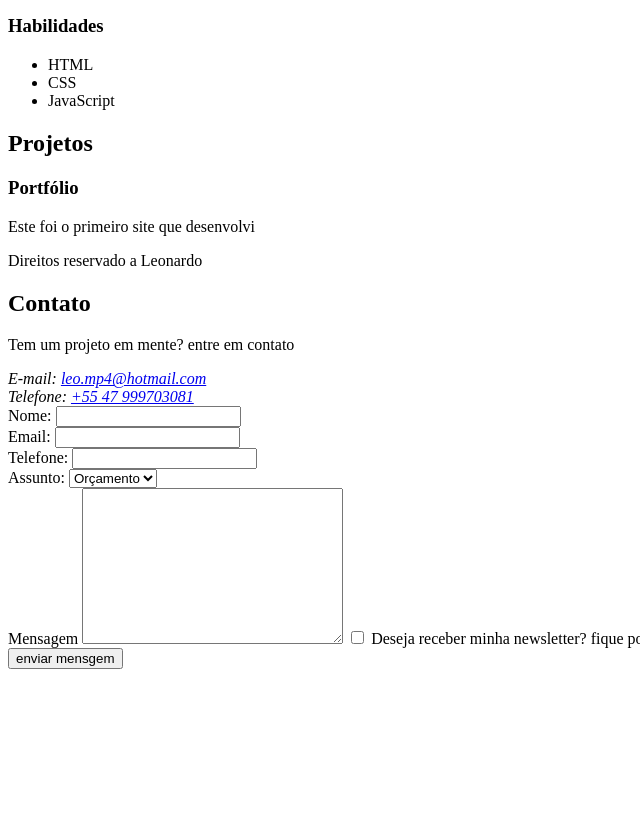
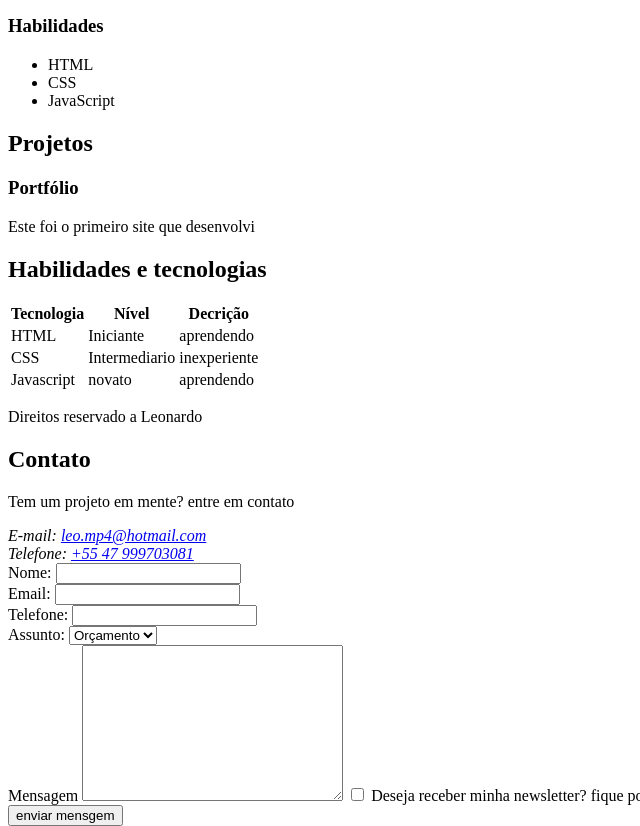
Before and after one commit to lyon13/teste, a plain HTML site: page portfólio.html in a window 1280 px wide. Shown: the part 274-1100 px from the top of the page, without its empty margins (0-640 px from the left). Before the commit the page ends 951 px from the top, so only its background shows below. Drawn offline with Linux system fonts and the light colour scheme.

Commit message:
Update portfólio.html

```diff
--- a/portfólio.html
+++ b/portfólio.html
@@ -49,6 +49,36 @@
         </article>
 
     </section>
+    <section id="habilidades">
+        <h2>Habilidades e tecnologias</h2>
+        <table>
+            <thead>
+                <tr>
+                    <th>Tecnologia</th>
+                    <th>Nível</th>
+                    <th>Decrição</th>
+                </tr>
+            </thead>
+            <tbody>
+                <tr>
+                    <td>HTML</td>
+                    <td>Iniciante</td>
+                    <td>aprendendo</td>
+                </tr>
+                <tr>
+                    <td>CSS</td>
+                    <td>Intermediario</td>
+                    <td>inexperiente</td>
+                </tr>
+                <tr>
+                    <td>Javascript</td>
+                    <td>novato</td>
+                    <td>aprendendo</td>
+                </tr>
+            </tbody>
+        </table>
+    </section>
+
     <footer>
         <p>Direitos reservado a Leonardo </p>
         <section id="contato">
```
